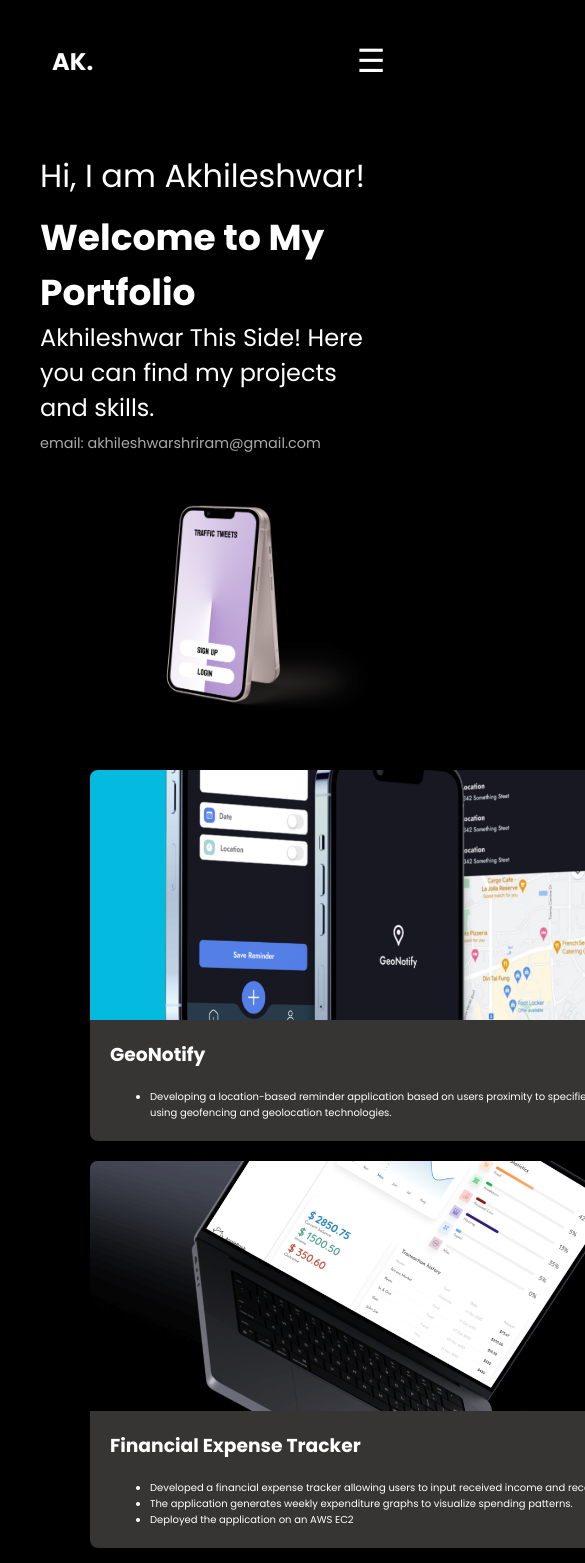
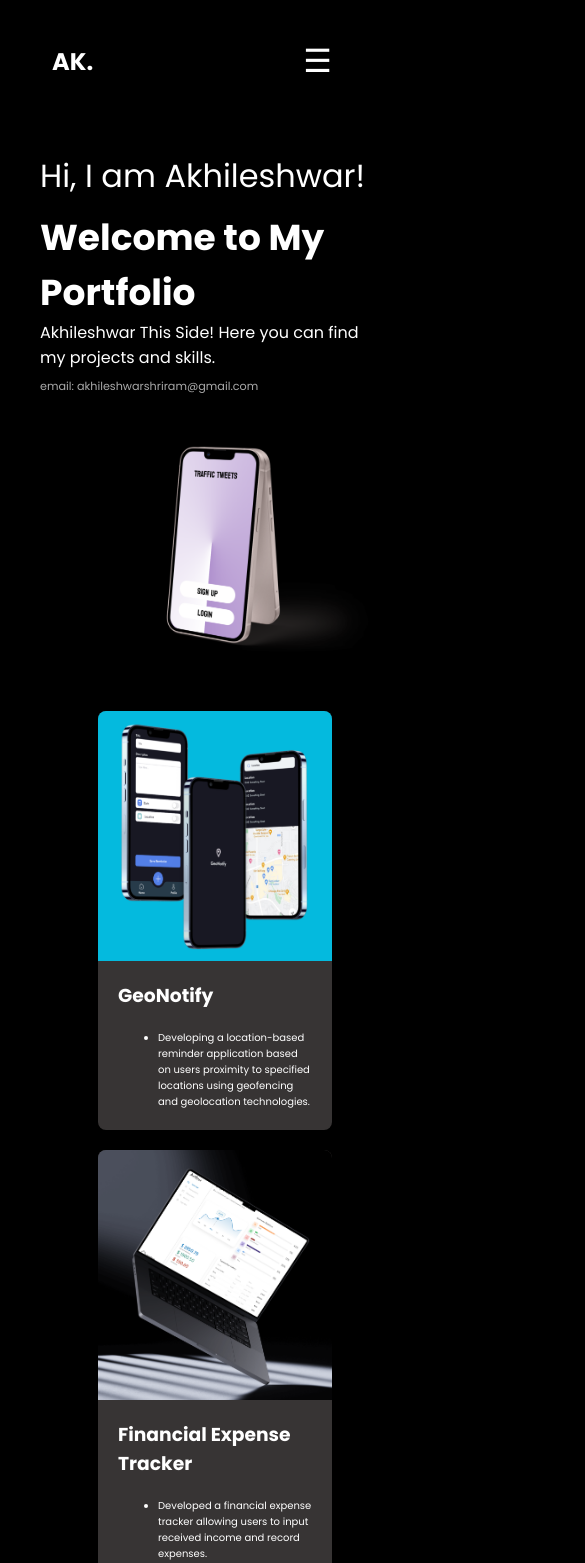
Before and after one commit to AkhilTheBoss/updatedPortfolio, a Next.js app: page / in a window 390 px wide. Shown: the top 1563 px of the page, 585 px wide, since content can reach past the window. Built offline with nearby package versions, Linux system fonts and the light colour scheme.

Commit message:
changed sizing of the cards

```diff
--- a/src/app/components/Card/Card.css
+++ b/src/app/components/Card/Card.css
@@ -64,11 +64,12 @@
 /* Media query for phones (screen width <= 768px) */
 @media (max-width: 768px) {
   .card {
-    max-width: 100%;
-    min-height: 100px;
+    max-width: 60vw;
+    min-height: 40vh;
     flex-direction: column;
     margin-left: 20px;
     margin-right: 20px;
+    margin: 0 auto;
   }
 
   .card-content {
--- a/src/app/components/Header/Introduction.css
+++ b/src/app/components/Header/Introduction.css
@@ -5,10 +5,18 @@
   font-size: 1.5rem;
   margin: 0;
   padding-left: 0;
+  margin-right: 20px;
+}
+
+.text {
+  max-width: 400px;
+  /* margin: 0 auto; */
+  color: #fff;
+  font-size: 1rem;
 }
 
 .info {
   color: #aaa;
-  font-size: 0.9rem;
+  font-size: 0.7rem;
   margin-top: 0.5rem;
 }
--- a/src/app/components/Header/Introduction.jsx
+++ b/src/app/components/Header/Introduction.jsx
@@ -6,7 +6,9 @@ function Introduction() {
     <>
       <div className="introduction">
         <h2>Welcome to My Portfolio</h2>
-        <p>Akhileshwar This Side! Here you can find my projects and skills.</p>
+        <div className="text">
+          Akhileshwar This Side! Here you can find my projects and skills.
+        </div>
       </div>
       <div className="info">
         <p>email: akhileshwarshriram@gmail.com</p>
--- a/src/app/components/Navbar/Navbar.css
+++ b/src/app/components/Navbar/Navbar.css
@@ -6,14 +6,13 @@
   z-index: 30;
   backdrop-filter: blur(50px);
   font-family: "Poppins", sans-serif;
-  width: 97%;
 }
 
 .nav-content {
   max-width: 1300px;
   display: flex;
   align-items: center;
-  justify-content: space-between; /* Justify content to create space between logo and menu */
+  justify-content: space-between;
   padding: 1rem 0;
   margin: 0 auto;
 }
@@ -21,6 +20,7 @@
 .logo {
   width: 12rem;
   height: auto;
+  cursor: pointer;
 }
 
 .nav-content ul {
--- a/src/app/components/Navbar/Navbar.jsx
+++ b/src/app/components/Navbar/Navbar.jsx
@@ -43,7 +43,7 @@ function Navbar() {
               className="tooltip"
               style={{ top: tooltipPosition.top, left: tooltipPosition.left }}
             >
-              Your details go here!
+              I am a recent computer science grad from UC Davis!
             </div>
           )}
           <ul className={isMenuOpen ? "menu-open" : ""}>
```
